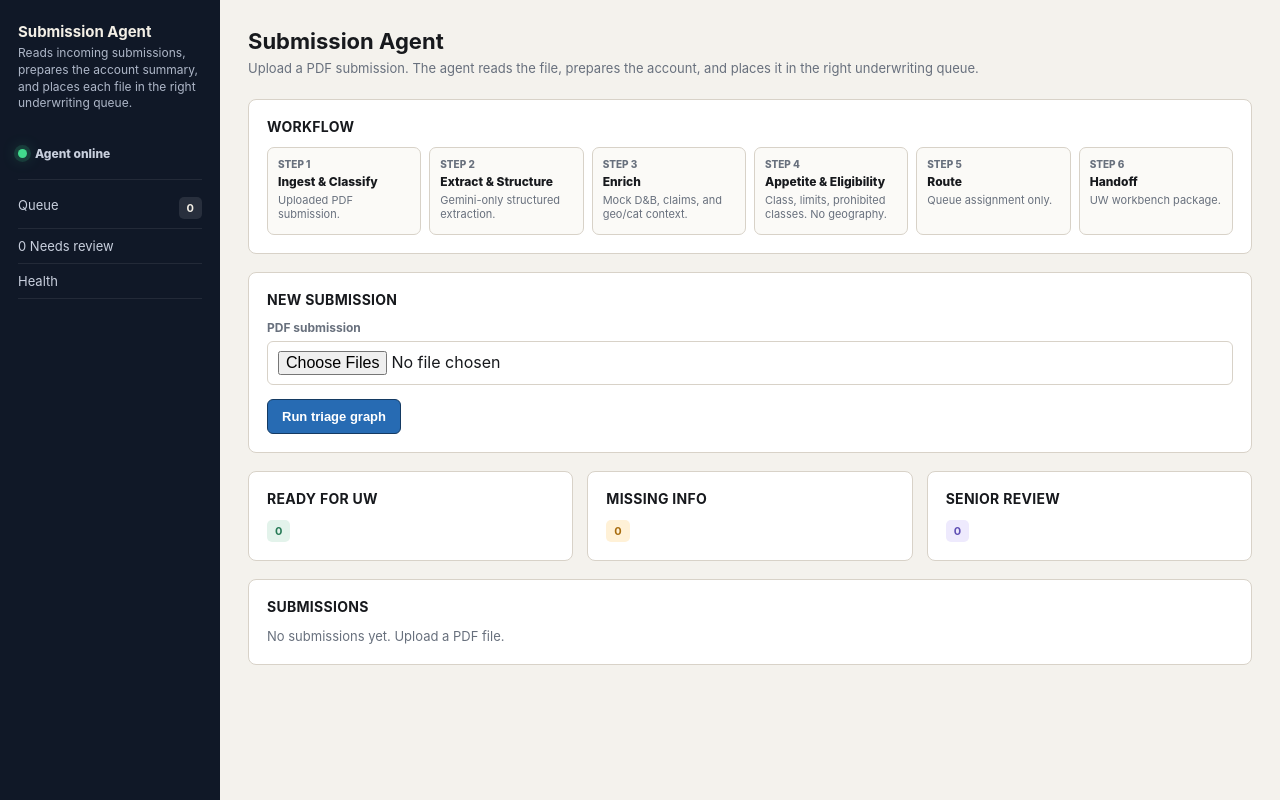
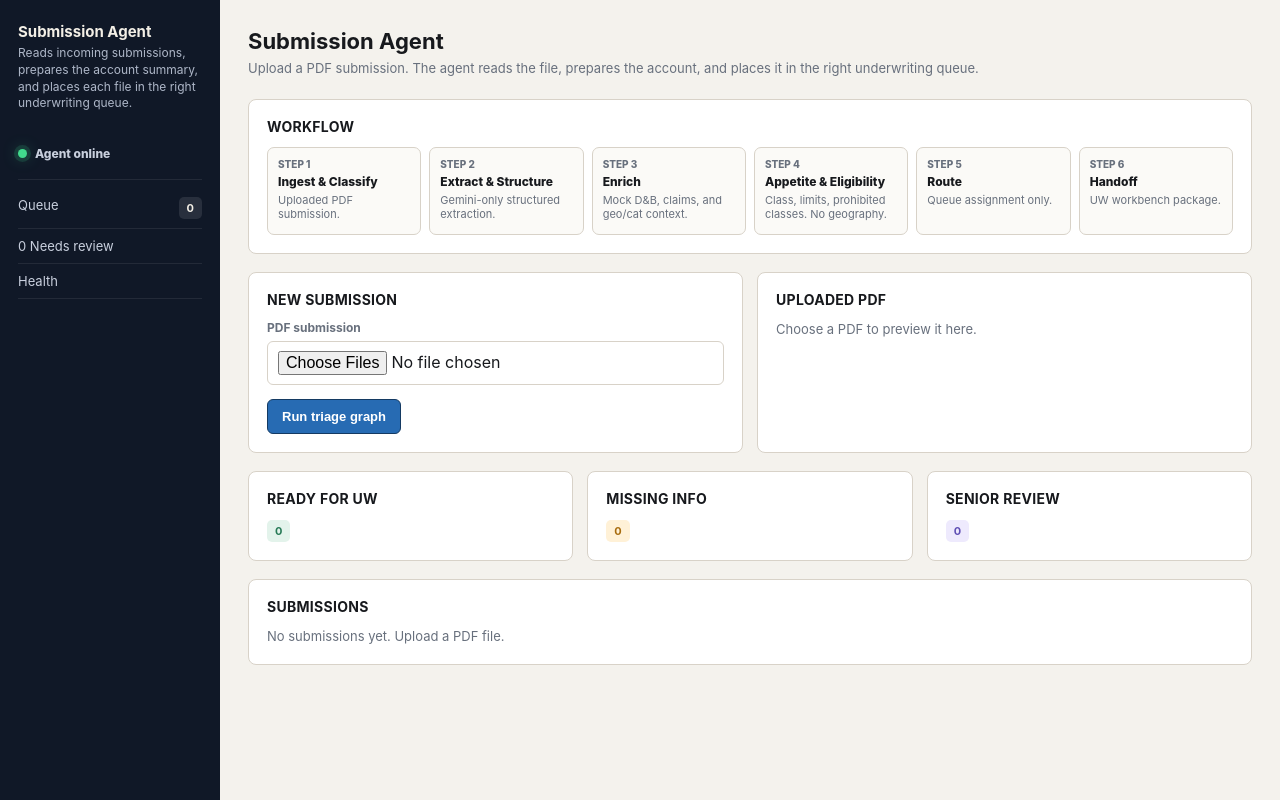
Before and after one commit to jayesh2810/submission-triage-agentt, a FastAPI app: page / in a window 1280 px wide. Run offline with FastAPI, Linux system fonts and the light colour scheme.

Commit message:
Add uploaded-PDF preview window on homepage
Show the selected PDF in a right-side panel beside the submission form,
rendered client-side on file selection (no backend change).

Co-Authored-By: Claude Opus 4.8 (1M context) <noreply@anthropic.com>

```diff
--- a/templates/queue.html
+++ b/templates/queue.html
@@ -31,16 +31,24 @@
 </div>
 {% endif %}
 
+<div class="grid two">
   <form class="panel" method="post" action="/submissions" enctype="multipart/form-data" id="submission-form">
     <h2>New submission</h2>
     <div>
       <label>PDF submission</label>
-    <input type="file" name="files" multiple required accept=".pdf">
+      <input type="file" name="files" multiple required accept=".pdf" id="pdf-input">
     </div>
     <div class="actions">
       <button type="submit" id="submit-button">Run triage graph</button>
     </div>
   </form>
+  <div class="panel">
+    <h2>Uploaded PDF</h2>
+    <iframe id="pdf-preview" title="Uploaded PDF preview" hidden
+            style="width:100%;height:520px;border:1px solid #e2e2e2;border-radius:8px;"></iframe>
+    <div class="hint" id="pdf-empty">Choose a PDF to preview it here.</div>
+  </div>
+</div>
 
 <div class="grid three">
   <div class="panel"><h3>Ready for UW</h3><div class="badge ready_for_uw">{{ counts.ready_for_uw }}</div></div>
@@ -74,6 +82,29 @@
   {% endif %}
 </div>
 <script>
+  (() => {
+    const input = document.getElementById("pdf-input");
+    const preview = document.getElementById("pdf-preview");
+    const empty = document.getElementById("pdf-empty");
+    if (input && preview && empty) {
+      let currentUrl = null;
+      input.addEventListener("change", () => {
+        if (currentUrl) { URL.revokeObjectURL(currentUrl); currentUrl = null; }
+        const file = input.files && input.files[0];
+        if (file && file.type === "application/pdf") {
+          currentUrl = URL.createObjectURL(file);
+          preview.src = currentUrl;
+          preview.hidden = false;
+          empty.hidden = true;
+        } else {
+          preview.removeAttribute("src");
+          preview.hidden = true;
+          empty.hidden = false;
+        }
+      });
+    }
+  })();
+
   (() => {
     const form = document.getElementById("submission-form");
     const button = document.getElementById("submit-button");
```
Lines whose indentation alone changed are shown as unchanged.
